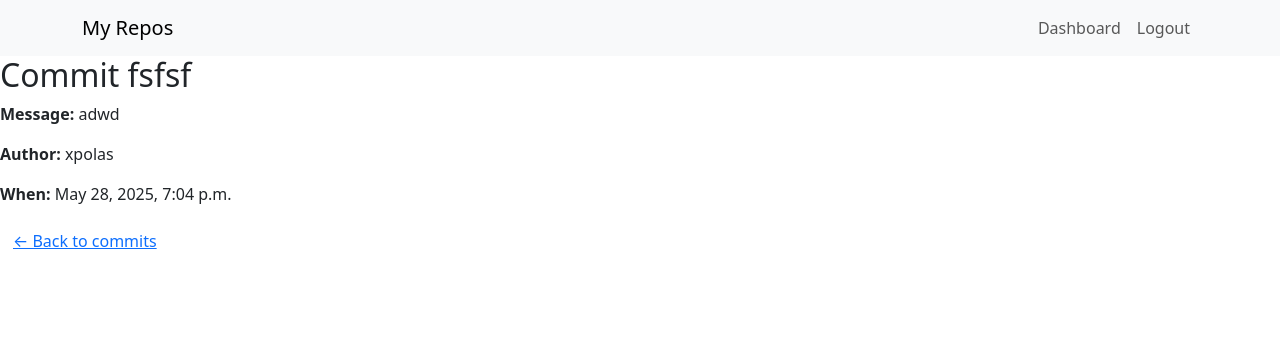
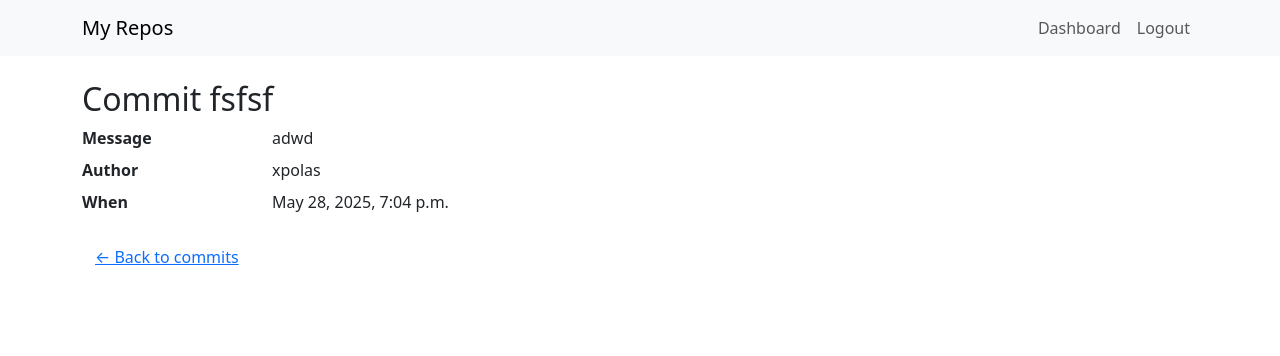
Before and after one commit to prezmyl/skj-repos-web-app-django, a Django app: a page that uses templates/repos_app/commit_detail.html in a window 1280 px wide. Shown: the top 356 px of the page. Run offline with Django 4.2, Linux system fonts and the light colour scheme; a user stored in the database is signed in; data comes from the database, SQL or seed files in the repository; both versions use the stored data as it was after the commit; some libraries are stand-ins or nearby versions.

Commit message:
uz funguje zakladni flow, i new, delete, update repo, commits(views, .html) funguje, layout commitu taky odpovida repository , api_functions -> api radable nedpoints

```diff
--- a/repos_app/views.py
+++ b/repos_app/views.py
@@ -102,22 +102,30 @@ def commit_create(request, repo_pk):
         form = CommitForm(request.POST)
         if form.is_valid():
             commit = form.save(commit=False)
-            commit.repo = repo
+            commit.repository = repo
+            commit.author = request.user
             commit.save()
-            return redirect('repos_app:commit_detail', repo_pk=repo_pk, hash=commit.hash)
+            return redirect('repos_app:commit_detail',
+                            repo_pk=repo_pk,
+                            hash=commit.hash)
     else:
         form = CommitForm()
 
-    return render(request, 'repos_app/commit_detail.html', {'form': form, 'repo': repo})
+    return render(request,
+                  'repos_app/commit_form.html',
+                  {'form': form, 'repo': repo})
 
 @login_required
 def commit_detail(request, repo_pk, hash):
     commit = get_object_or_404(Commit, hash=hash)
-    return render(request, 'repos_app/commit_detail.html', {'commit': commit})
+    return render(request, 'repos_app/commit_detail.html',
+                  {'commit': commit})
 
 
 
-
+# ------------------------------------------
+#           API calls -> machine readable endpoints
+# ------------------------------------------
 
 @login_required
 def api_repos_list(request):
--- a/templates/repos_app/commit_detail.html
+++ b/templates/repos_app/commit_detail.html
@@ -1,10 +1,24 @@
 {% extends "base.html" %}
 {% block content %}
+<div class="container mt-4">
   <h2>Commit {{ commit.hash }}</h2>
-  <p><strong>Message:</strong> {{ commit.message }}</p>
-  <p><strong>Author:</strong> {{ commit.author.username }}</p>
-  <p><strong>When:</strong> {{ commit.timestamp }}</p>
-  <a class="btn btn-link" href="{% url 'repos_app:commit_list' repo_pk=commit.repository.pk %}">
-    ← Back to commits
-  </a>
+  <div class="row">
+    <div class="col-md-8">
+      <dl class="row">
+        <dt class="col-sm-3">Message</dt>
+        <dd class="col-sm-9">{{ commit.message }}</dd>
+
+        <dt class="col-sm-3">Author</dt>
+        <dd class="col-sm-9">{{ commit.author.username }}</dd>
+
+        <dt class="col-sm-3">When</dt>
+        <dd class="col-sm-9">{{ commit.timestamp|date:"M j, Y, P" }}</dd>
+      </dl>
+      <a class="btn btn-link"
+         href="{% url 'repos_app:commit_list' repo_pk=commit.repository.pk %}">
+        ← Back to commits
+      </a>
+    </div>
+  </div>
+</div>
 {% endblock %}
```
Also changed, not shown: templates/repos_app/commit_form.html (+16 -7 lines), templates/repos_app/commit_list.html (+4 -6 lines), db.sqlite3.
